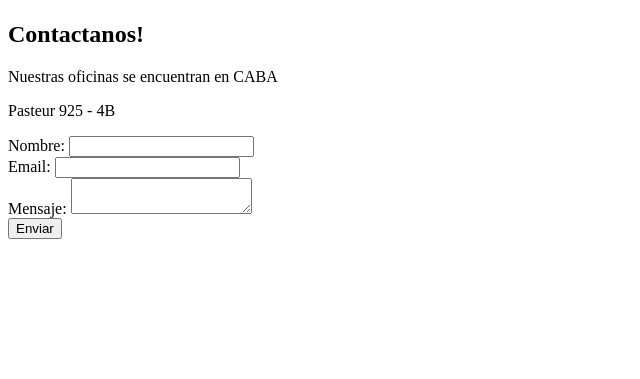
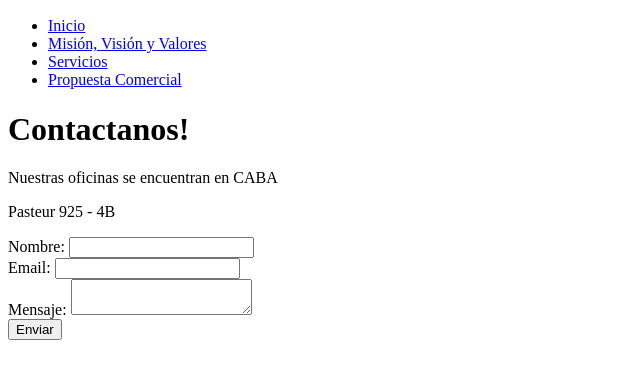
Before and after one commit to soutolucianab/SOUTO-LUCIANA---Dise-o-y-Desarrollo-Web, a plain HTML site: page Ingregrador-UVA1/contacto.html in a window 1280 px wide. Shown: the part 365-744 px from the top of the page, without its empty margins (0-640 px from the left). Drawn offline with Linux system fonts and the light colour scheme.

Commit message:
Update contacto.html

```diff
--- a/Ingregrador-UVA1/contacto.html
+++ b/Ingregrador-UVA1/contacto.html
@@ -11,8 +11,20 @@
         <h4>Servicios de Limpieza en Argentina</h4>
         <img src="logo.jpg" alt="Logotipo" style="width: 200px; height: auto;">
     </header>
+
+    <nav>
+        <ul>
+            <li><a href="index.html">Inicio </a></li>
+            <li><a href="mision.html">Misión, Visión y Valores </a></li>
+            <li><a href="servicios.html">Servicios </a> </li>
+            <li><a href="propuesta.html">Propuesta Comercial </a></li>
+        </ul>
+
+    </nav>
+
+
     <main>
-        <h2>Contactanos!</h2>
+        <h1>Contactanos!</h1>
         <p> Nuestras oficinas se encuentran en CABA</p>
         <p> Pasteur 925 - 4B </p>
         <form>
```
